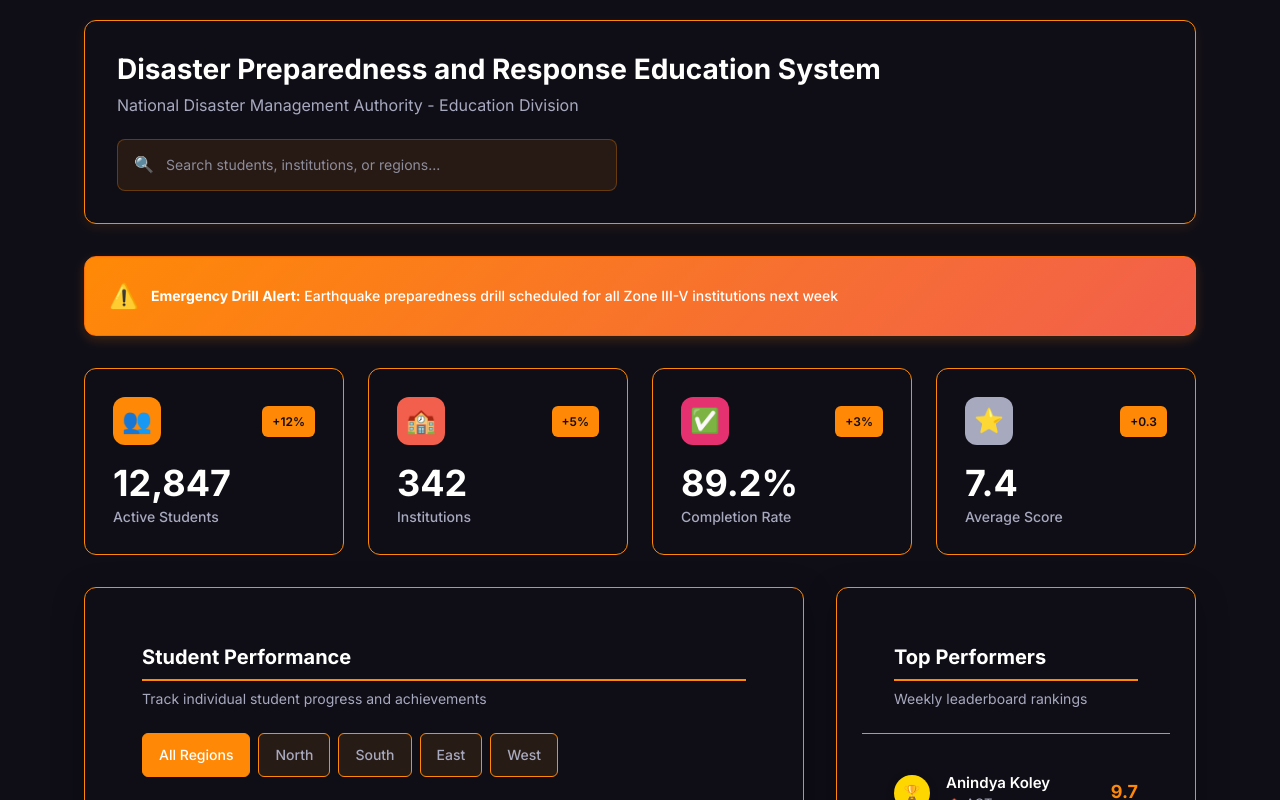
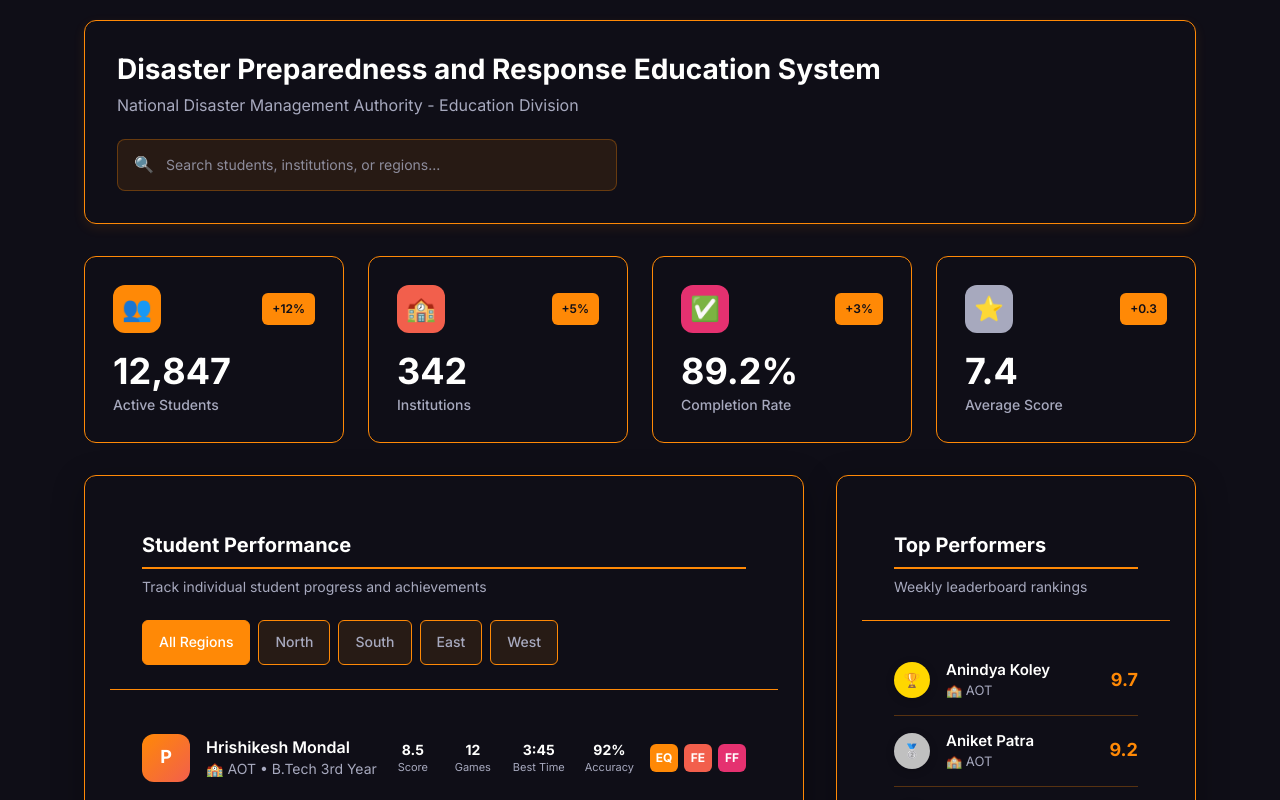
Before and after one commit to Aniketpatra007/SIH, a Next.js app: page /adminDashboard in a window 1280 px wide. Shown: the top 800 px of the page. Built offline with nearby package versions, Linux system fonts and the light colour scheme.

Commit message:
Updated page.tsx

```diff
--- a/app/adminDashboard/page.tsx
+++ b/app/adminDashboard/page.tsx
@@ -8,7 +8,7 @@ import Header from './Header';
 import StatsGrid from './StatsGrid';
 import DashboardGrid from './DashboardGrid';
 import AnalyticsGrid from './AnalyticsGrid';
-import AlertBanner from './AlertBanner';
+//import AlertBanner from './AlertBanner';
 
 
 const AdminDashboard = () => {
@@ -30,7 +30,7 @@ const AdminDashboard = () => {
       {/* <Sidebar /> */}
       <div className="ml-[280px] p-8">
         <Header onSearch={handleSearch} />
-        <AlertBanner />
+         {/* <AlertBanner />  */}
         <StatsGrid />
         <DashboardGrid
           activeFilter={activeFilter}
```
